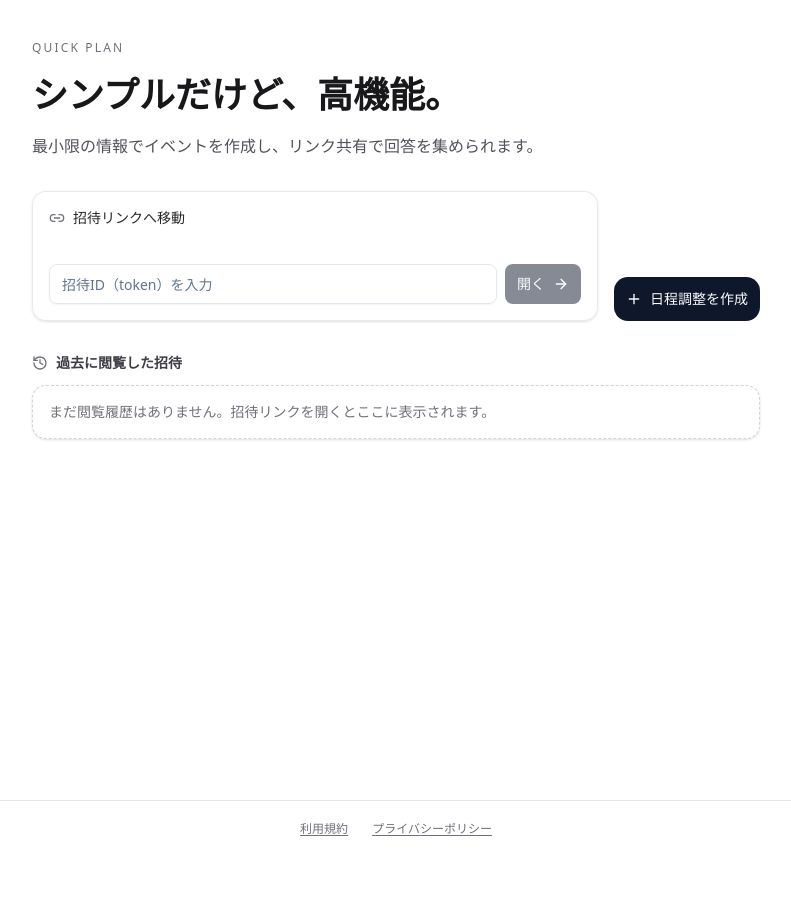
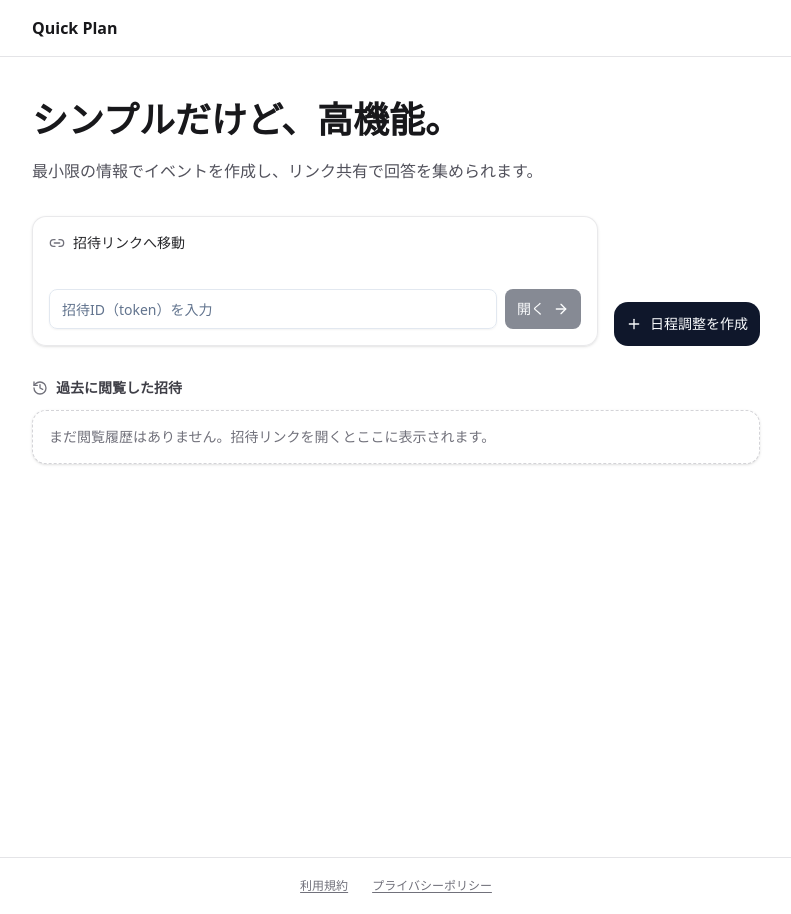
Before and after one commit to aaa-cloud-05/Calendar-app, a Next.js app: page / in a window 1280 px wide. Shown: the whole page, without its empty margins (244-1035 px from the left). Before the commit the page ends 857 px from the top, so only its background shows below. Built offline with nearby package versions, Linux system fonts and the light colour scheme.

Commit message:
feat: add global header linking to top page

```diff
--- a/app/layout.tsx
+++ b/app/layout.tsx
@@ -32,6 +32,16 @@ export default function RootLayout({
       <body
         className={`${geistSans.variable} ${geistMono.variable} antialiased flex flex-col min-h-screen`}
       >
+        <header className="border-b border-zinc-200 bg-white">
+          <div className="mx-auto max-w-3xl px-5 py-4">
+            <Link
+              href="/"
+              className="inline-block text-base font-semibold text-zinc-900 hover:text-zinc-700"
+            >
+              Quick Plan
+            </Link>
+          </div>
+        </header>
         <div className="flex-1">{children}</div>
         <Toaster richColors position="top-center" />
         <footer className="border-t border-zinc-200 bg-white py-5">
--- a/app/page.tsx
+++ b/app/page.tsx
@@ -46,9 +46,6 @@ const Page = () => {
     <div className="min-h-screen bg-liner-to-b from-zinc-50 via-white to-zinc-50 text-zinc-900">
       <main className="mx-auto max-w-3xl px-5 py-10 space-y-8">
         <section className="space-y-4">
-          <p className="text-xs font-medium tracking-[0.18em] text-zinc-500 uppercase">
-            Quick Plan
-          </p>
           <h1 className="text-3xl md:text-4xl font-semibold leading-tight">
             シンプルだけど、高機能。
           </h1>
```
